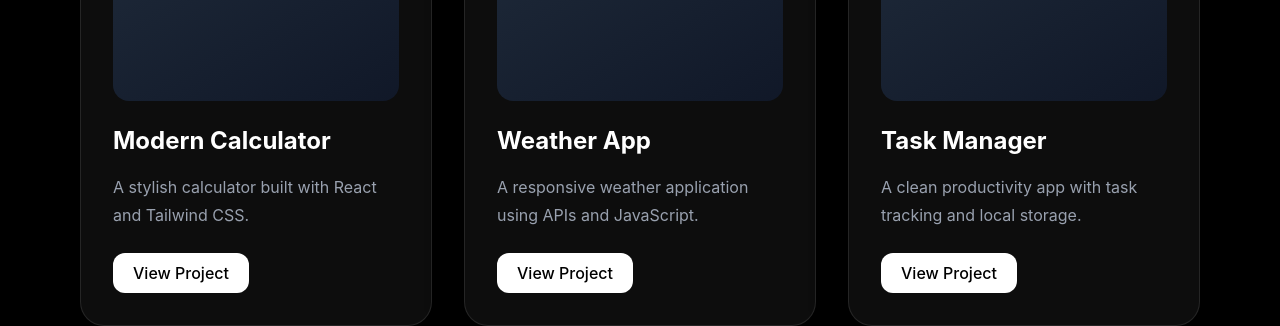
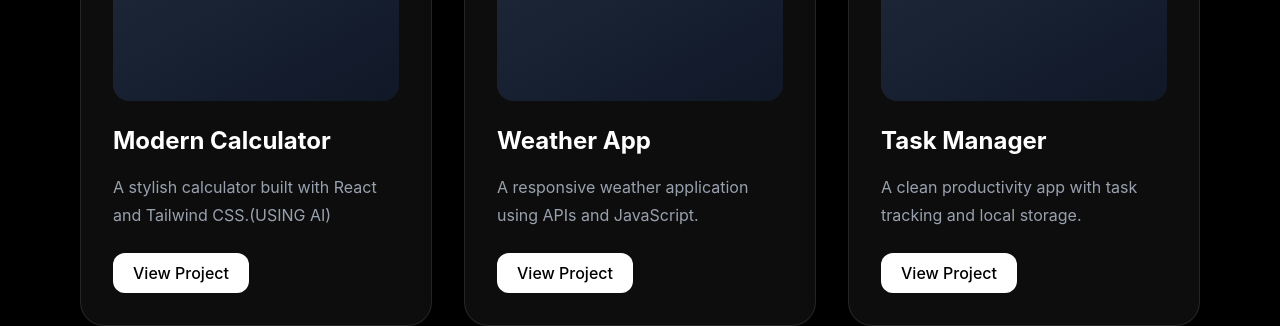
Before and after one commit to realvsno-bit/portfolio, a React (Vite) app: page / in a window 1280 px wide. Shown: the part 1943-2269 px from the top of the page. Built offline with nearby package versions, Linux system fonts and the light colour scheme.

Commit message:
update portfolio project link

```diff
--- a/src/App.jsx
+++ b/src/App.jsx
@@ -3,7 +3,7 @@
   const projects = [
   {
     title: "Modern Calculator",
-    desc: "A stylish calculator built with React and Tailwind CSS.",
+    desc: "A stylish calculator built with React and Tailwind CSS.(USING AI)",
     link: "https://github.com/realvsno-bit/calculator",
   },
   {
```
